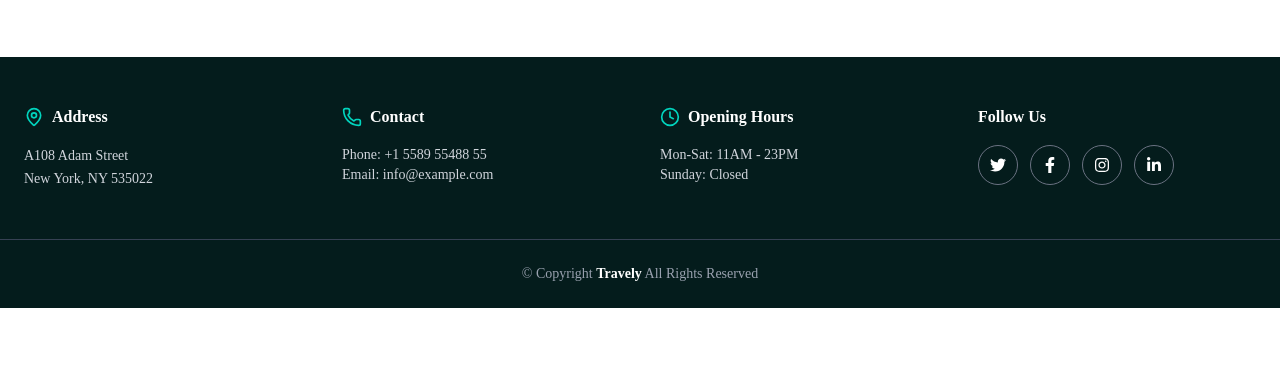
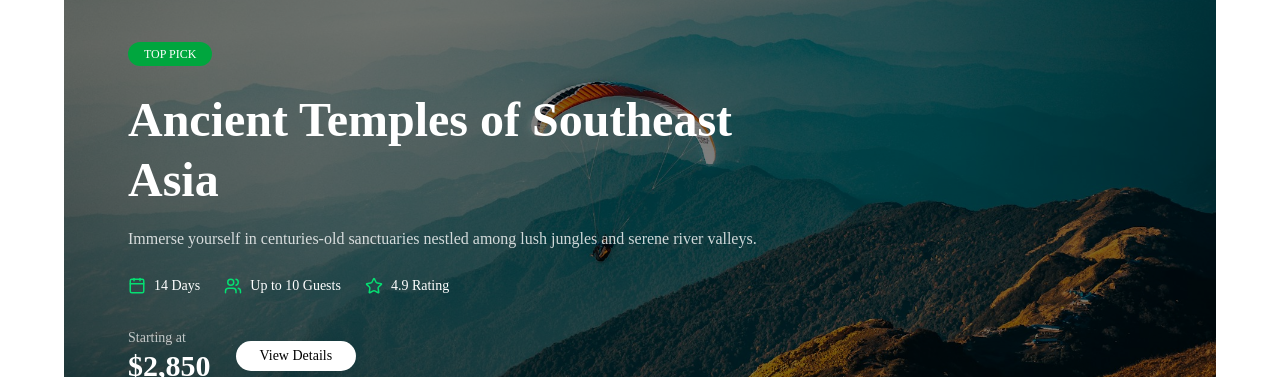
Before and after one commit to analyst15/travely, a Next.js app: page /tours in a window 1280 px wide. Shown: the part 423-800 px from the top of the page. Built offline with nearby package versions, Linux system fonts and the light colour scheme.

Commit message:
featured tour component

```diff
--- /dev/null
+++ b/components/tours/featured-tour.tsx
@@ -0,0 +1,80 @@
+import { Button } from "@/components/ui/button"
+import { Calendar, Users, Star } from "lucide-react"
+import Image from "next/image"
+
+export function FeaturedTour() {
+  return (
+    <section className="w-full px-6 md:px-16 pb-20">
+      <div className="max-w-7xl mx-auto">
+
+        <div className="relative rounded-3xl overflow-hidden">
+
+          {/* BACKGROUND IMAGE */}
+          <Image
+            src="/images/about-1.jpg" // replace with your image
+            alt="Featured Tour"
+            fill
+            className="object-cover"
+          />
+
+          {/* DARK OVERLAY */}
+          <div className="absolute inset-0 bg-black/50" />
+
+          {/* CONTENT */}
+          <div className="relative z-10 p-8 md:p-12 lg:p-16 text-white max-w-3xl">
+
+            {/* TAG */}
+            <span className="inline-block bg-green-600 text-white text-xs px-4 py-1 rounded-full mb-6">
+              TOP PICK
+            </span>
+
+            {/* TITLE */}
+            <h2 className="text-3xl md:text-5xl font-bold mb-4 leading-tight">
+              Ancient Temples of Southeast Asia
+            </h2>
+
+            {/* DESCRIPTION */}
+            <p className="text-white/80 mb-6 leading-relaxed">
+              Immerse yourself in centuries-old sanctuaries nestled among lush
+              jungles and serene river valleys.
+            </p>
+
+            {/* META INFO */}
+            <div className="flex flex-wrap gap-6 text-sm mb-8">
+              <div className="flex items-center gap-2">
+                <Calendar className="text-green-400" size={18} />
+                <span>14 Days</span>
+              </div>
+
+              <div className="flex items-center gap-2">
+                <Users className="text-green-400" size={18} />
+                <span>Up to 10 Guests</span>
+              </div>
+
+              <div className="flex items-center gap-2">
+                <Star className="text-green-400" size={18} />
+                <span>4.9 Rating</span>
+              </div>
+            </div>
+
+            {/* PRICE + CTA */}
+            <div className="flex items-center gap-6 flex-wrap">
+              <div>
+                <p className="text-sm text-white/70">Starting at</p>
+                <p className="text-3xl font-bold">$2,850</p>
+              </div>
+
+              <Button className="bg-white text-black hover:bg-gray-200 rounded-full px-6 py-2">
+                View Details
+              </Button>
+            </div>
+
+          </div>
+
+        </div>
+
+      </div>
+    </section>
+
+  )
+}
```
